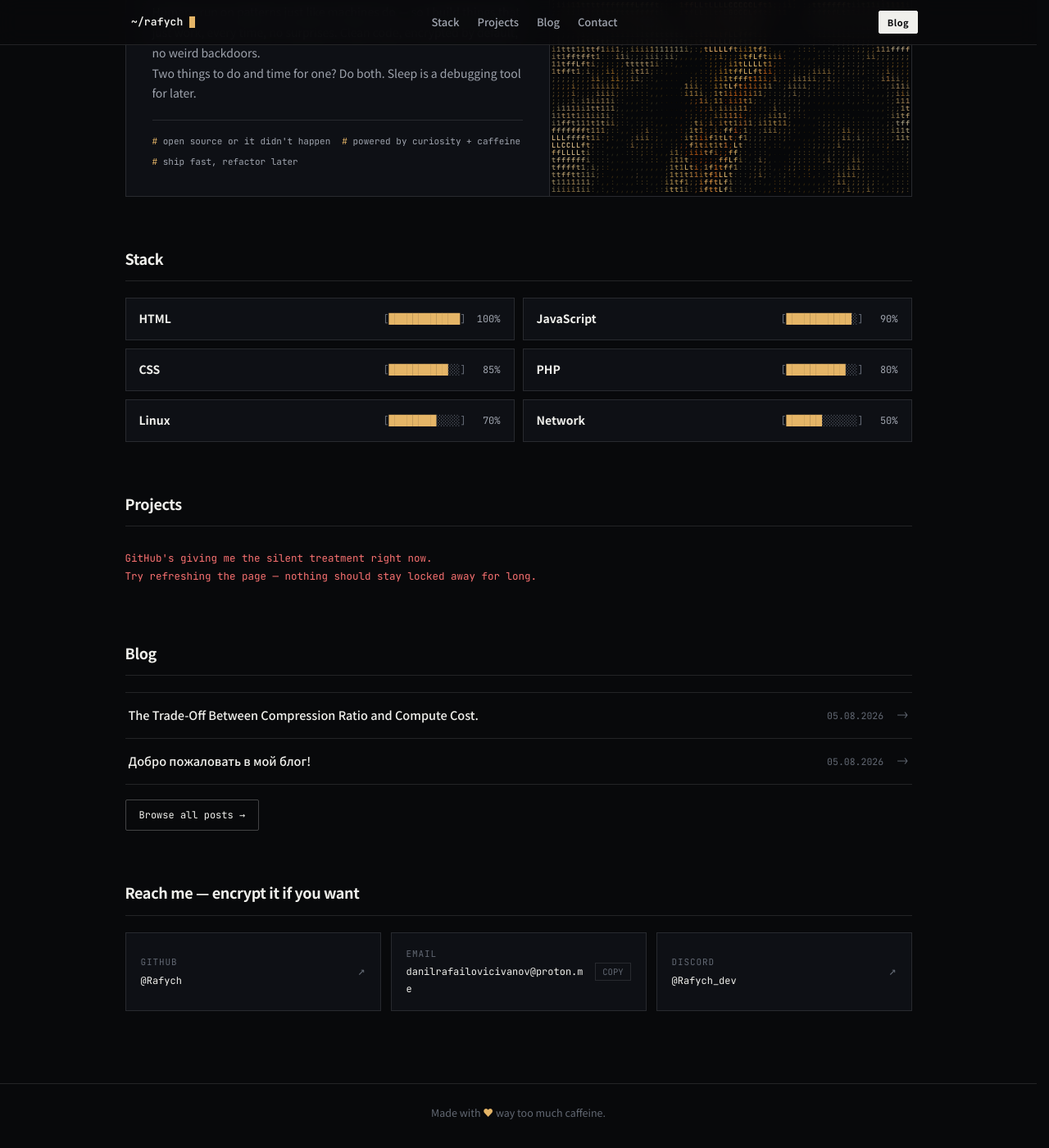
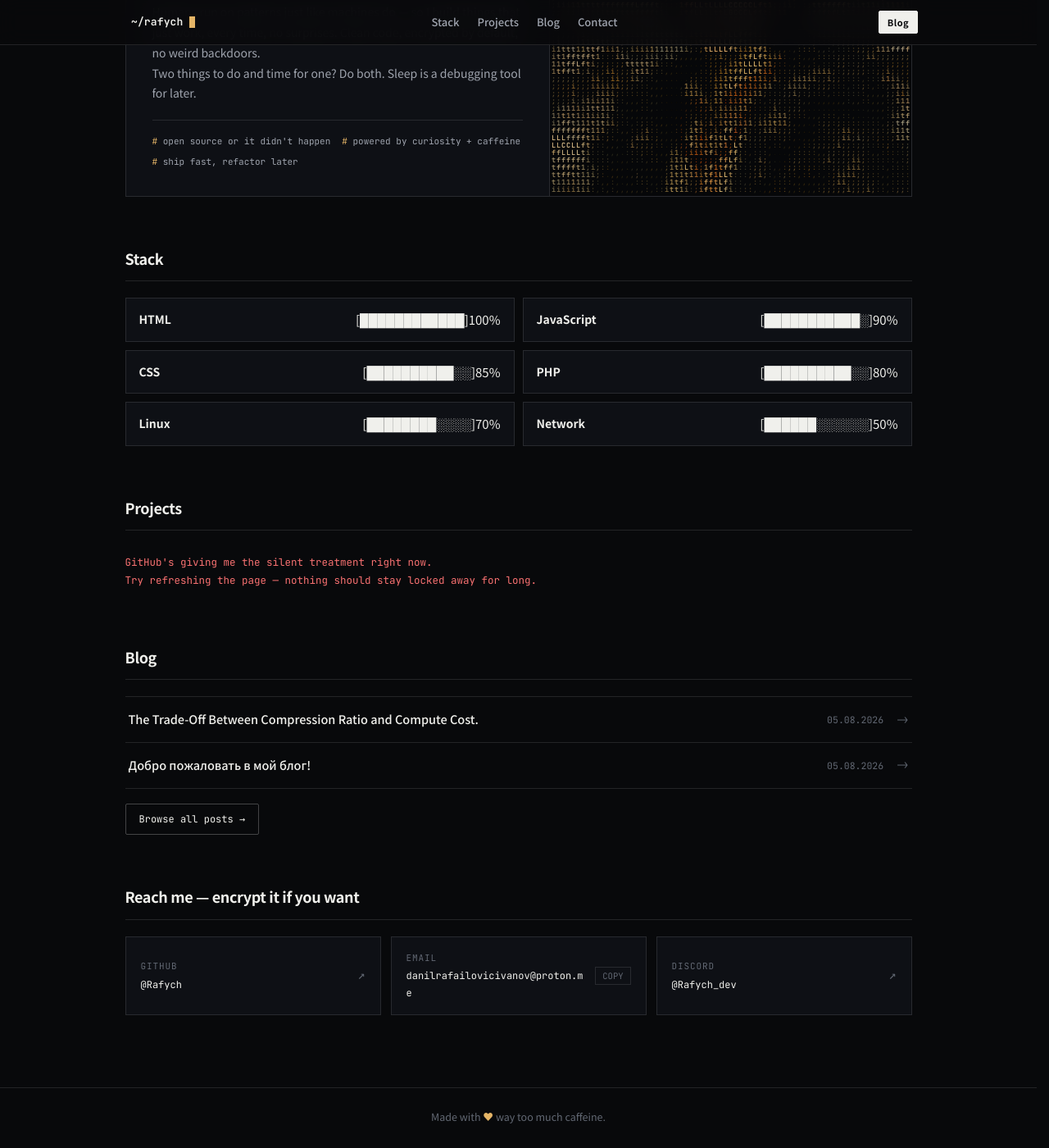
Before and after one commit to Rafych/rafych.github.io, a Jekyll site: the page built from index.html, in a window 1280 px wide and 1400 px high, scrolled down 326 px. Shown: the whole window at 82% size. Built offline with Jekyll 4.4.1, drawn with Linux system fonts in a browser that asks for light colours; some web fonts are replaced.

Commit message:
Add files via upload

```diff
--- a/assets/css/design-system.css
+++ b/assets/css/design-system.css
@@ -31,7 +31,7 @@ html {
   scroll-behavior: smooth;
   background: var(--bg);
   -webkit-text-size-adjust: 100%;
-  overflow-y: scroll;
+  overflow-y: auto;
   scrollbar-gutter: stable;
   touch-action: pan-x pan-y;
 }
@@ -48,6 +48,7 @@ body {
   line-height: 1.7;
   -webkit-font-smoothing: antialiased;
   -moz-osx-font-smoothing: grayscale;
+  overflow-x: hidden;
   overflow-x: clip;
   display: flex;
   flex-direction: column;
@@ -107,7 +108,7 @@ input:focus-visible {
   grid-template-columns: 1fr auto 1fr;
   align-items: center;
   gap: 16px;
-  padding: 13px 20px;
+  padding: 13px max(20px, env(safe-area-inset-right, 20px)) 13px max(20px, env(safe-area-inset-left, 20px));
 }
 
 .rf-brand {
@@ -347,26 +348,16 @@ input:focus-visible {
   font-weight: 600;
   font-size: 14px;
   min-width: 0;
-}
-
-.rf-stack-meter {
-  font-family: var(--font-mono);
-  font-size: 12px;
-  color: var(--fg-dim);
-  white-space: nowrap;
   flex-shrink: 0;
 }
 
-.rf-stack-meter .fill {
-  color: var(--accent);
-}
-
-.rf-stack-meter .pct {
-  display: inline-block;
-  min-width: 34px;
+.rf-stack-detail {
+  font-family: var(--font-mono);
+  font-size: 11.5px;
+  color: var(--fg-sub);
   text-align: right;
-  color: var(--fg-sub);
-  margin-left: 8px;
+  overflow-wrap: break-word;
+  min-width: 0;
 }
 
 .projects-status {
@@ -692,8 +683,8 @@ input:focus-visible {
 }
 
 html.rf-lock-page {
-  overflow: hidden;
-  scrollbar-gutter: auto;
+  overflow-y: auto;
+  scrollbar-gutter: stable;
 }
 
 body.rf-blog-page {
@@ -1229,8 +1220,11 @@ body.rf-blog-page .blog-list::-webkit-scrollbar-thumb:hover {
 }
 
 @media (max-width: 480px) {
+  body {
+    padding-top: calc(51px + env(safe-area-inset-top, 0px));
+  }
   .rf-nav {
-    padding: 11px 14px;
+    padding: 11px max(14px, env(safe-area-inset-right, 14px)) 11px max(14px, env(safe-area-inset-left, 14px));
   }
   .rf-main {
     padding: 24px 14px 64px;
@@ -1238,7 +1232,13 @@ body.rf-blog-page .blog-list::-webkit-scrollbar-thumb:hover {
   .rf-ascii-viewport {
     min-height: 250px;
   }
-  .rf-stack-meter {
+  .rf-stack-row {
+    flex-direction: column;
+    align-items: flex-start;
+    gap: 4px;
+  }
+  .rf-stack-detail {
+    text-align: left;
     font-size: 11px;
   }
   .blog-item {
@@ -1247,6 +1247,22 @@ body.rf-blog-page .blog-list::-webkit-scrollbar-thumb:hover {
   }
   .blog-item-title {
     flex: 1 1 100%;
+  }
+  .rf-404-box {
+    padding: 28px 16px;
+  }
+}
+
+@media (max-height: 500px) {
+  body.rf-blog-page {
+    height: auto;
+    min-height: 100vh;
+    min-height: 100dvh;
+    overflow-y: visible;
+  }
+  body.rf-blog-page .rf-main,
+  body.rf-blog-page .blog-list {
+    overflow: visible;
   }
 }
 
```
